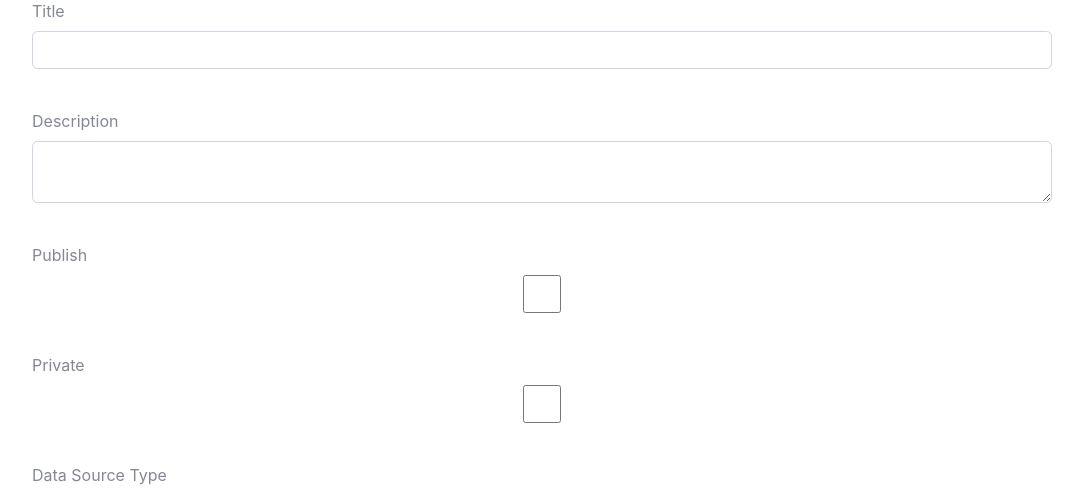
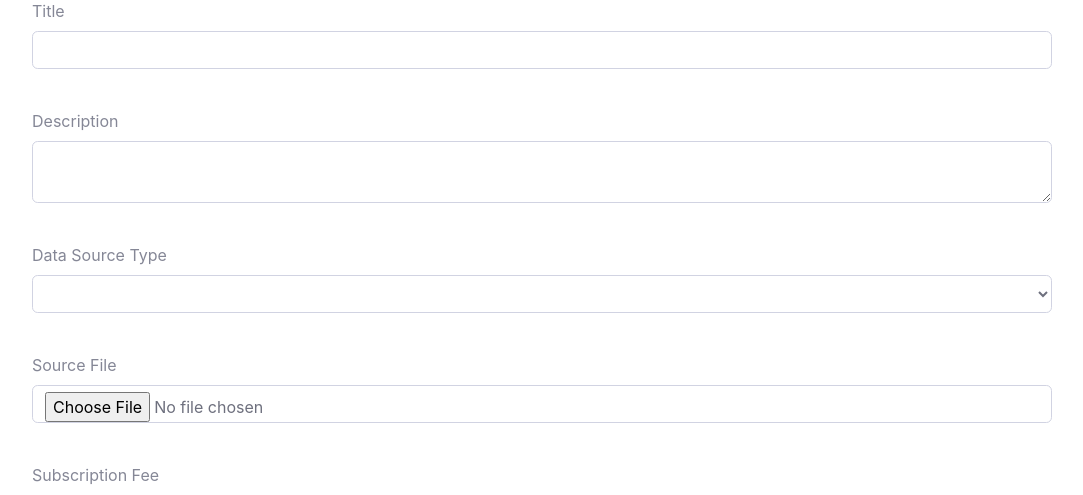
Before and after one commit to emekgozluklu/beenova-app, a Flask app: page /app/upload_data_source in a window 1280 px wide. Shown: the part 180-675 px from the top of the page, without its empty margins (98-1181 px from the left). Run offline with Flask 2, Linux system fonts and the light colour scheme; the visitor is signed in with stand-in values (Sample User, id 1); data that the repository does not hold is empty; some libraries are stand-ins or nearby versions.

Commit message:
FIX: Removed Publish & Private From Upload Page
Ufuk

```diff
--- a/beenova_app/templates/app/upload_data_source.html
+++ b/beenova_app/templates/app/upload_data_source.html
@@ -29,8 +29,6 @@ Upload Data Source
                 {{ form.hidden_tag() }}
                 {{ render_field(form.title, placeholder="") }}<br>
                 {{ render_field(form.description, placeholder="") }}<br>
-                {{ render_field(form.publish) }}<br>
-                {{ render_field(form.is_private) }}<br>
                 {{ render_field(form.data_source_type) }}<br>
                 {{ render_field(form.file) }}<br>
                 {{ render_field(form.subscription_fee) }}<br>
```
